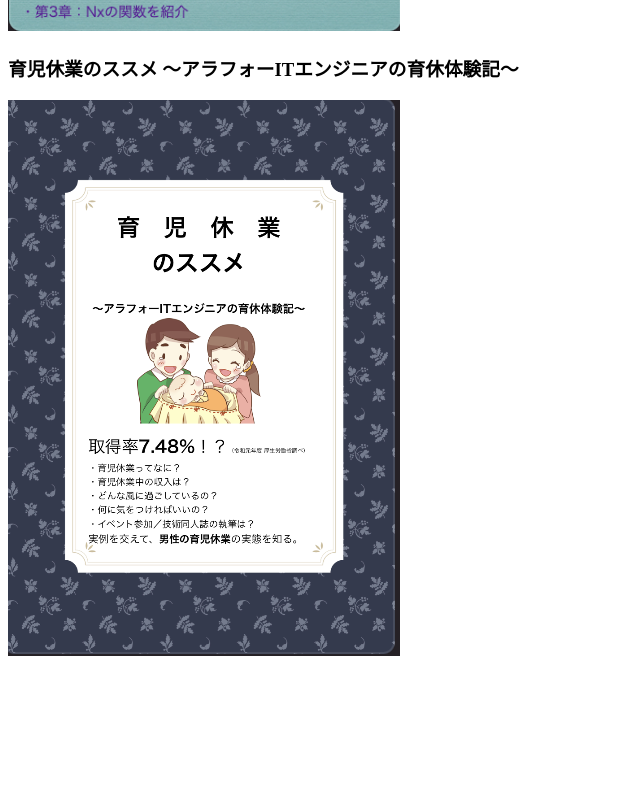
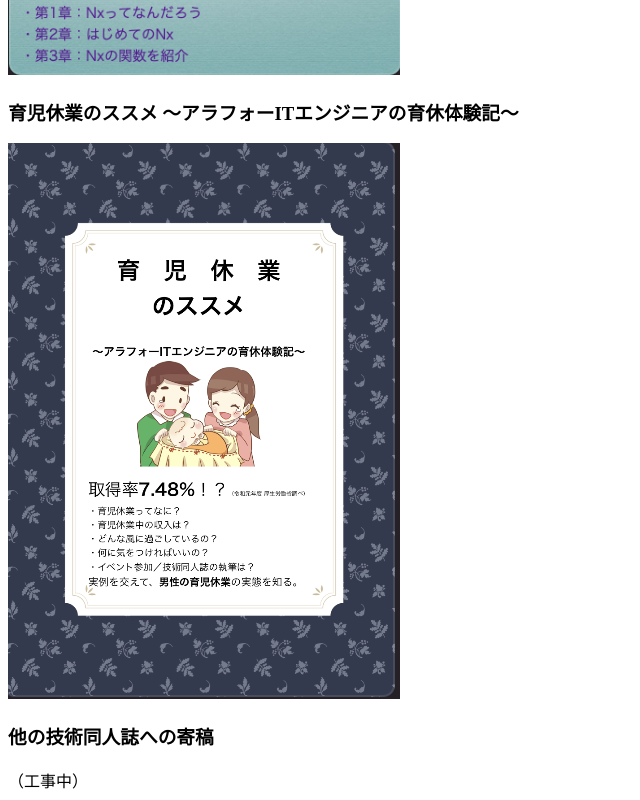
Before and after one commit to rykawamu/rykawamu.github.io, a plain HTML site: page index.html in a window 1280 px wide. Shown: the part 4034-4834 px from the top of the page, without its empty margins (0-640 px from the left). Before the commit the page ends 4702 px from the top, so only its background shows below. Drawn offline with Linux system fonts and the light colour scheme.

Commit message:
自己紹介を一文だけ追加

```diff
--- a/index.html
+++ b/index.html
@@ -10,6 +10,8 @@
 <body>
 
 <h1>rykawamu(MzRyuKa) Portfolio</h1>
+
+趣味で、技術同人誌を書いています。主にプログラミング言語Elixirを題材にしたものを書いています。
 
 <h2>商業誌</h2>
 
@@ -41,5 +43,9 @@
 
 <a href="https://mzryuka.booth.pm/items/2664280"><img src="images/fanzine/childcare_leave/hyoshi.png"/></a>
 
+<h3>他の技術同人誌への寄稿</h3>
+
+（工事中）
+
 </body>
 </html>
```
